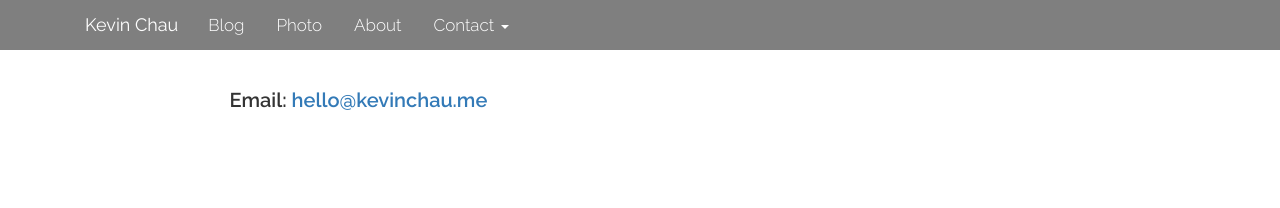
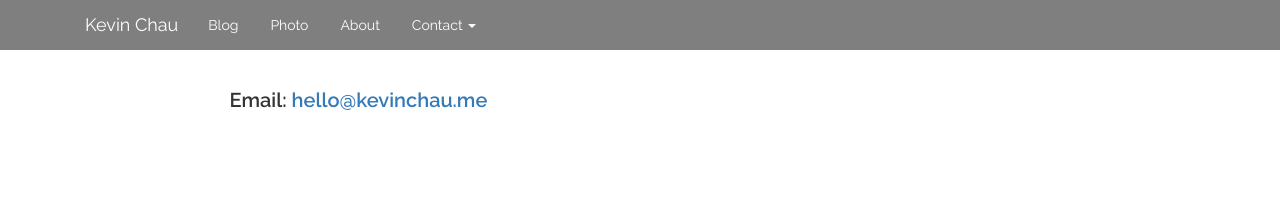
Before and after one commit to kevinchau/kc, a Jekyll site: the page built from contact.md, in a window 1280 px wide. Shown: the top 208 px of the page. Built offline with Jekyll 4.4.1, drawn with Linux system fonts in a browser that asks for light colours; nearby versions of some CDN libraries.

Commit message:
ul styling tweaks

```diff
--- a/css/main.sass
+++ b/css/main.sass
@@ -201,7 +201,7 @@
   font-size: 20px
   line-height: 1.8em
 
-.post li, ul
+.post li
   font-size: 17px
   font-weight: 300
   line-height: 1.55em
```
